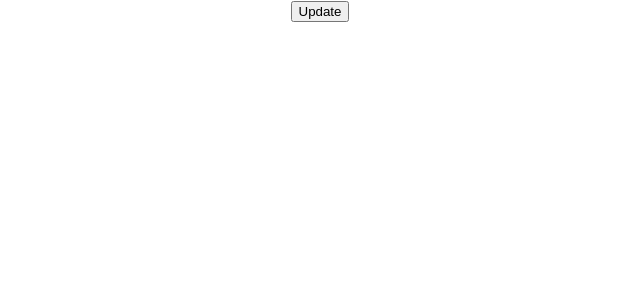
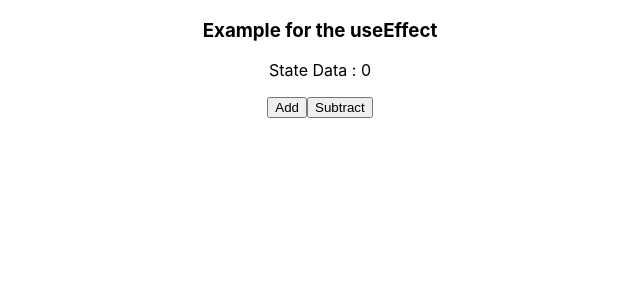
Before and after one commit to Wasiim12345/my_app_1, a React (Create React App) app: page / in a window 1280 px wide. Shown: the top 300 px of the page, without its empty margins (320-960 px from the left). Built offline with nearby package versions, Linux system fonts and the light colour scheme.

Commit message:
react life cycle method class

```diff
--- a/src/App.js
+++ b/src/App.js
@@ -20,6 +20,8 @@ import StudentParentGetData from './StudentParentGetData';
 import ReactLifeCycleMethodClass from './ReactLifeCycleMethodClass';
 import { useState } from 'react';
 import StudentComponentWillUnmount from './StudentComponentWillUnmount';
+import StudentUseEffect from './StudentUseEffect';
+import StudentLifeCycleMethod from './ReactLifeCycleMethod';
 
 function App() {
   // const [data, setData] = useState(1)
@@ -44,8 +46,10 @@ function App() {
       {/* <StudentParentGetData /> */}
       {/* <ReactLifeCycleMethodClass passData={data}/> */}
       {/* <button onClick={() => setData(data+1)}>Update Props</button> */}
-      <ReactLifeCycleMethodClass />
+      {/* <ReactLifeCycleMethodClass /> */}
       {/* <StudentComponentWillUnmount /> */}
+      {/* <StudentUseEffect /> */}
+      <StudentLifeCycleMethod />
     </div>
   );
 }
--- /dev/null
+++ b/src/ReactLifeCycleMethod.js
@@ -0,0 +1,45 @@
+import { useEffect, useState } from "react";
+
+function StudentLifeCycleMethod() {
+    const [data,setData] = useState(0);
+    console.log("StudentLifeCycleMethod is working....");
+
+    // mounting phase
+    /*useEffect(() => {
+        console.log("useEffect is working....");
+    },[]);*/
+
+    // updating phase
+    // useEffect(() => {
+    //     console.log("useEffect is working....");
+    // });
+    /*useEffect(() => {
+        console.log("useEffect is working....");
+    },[data]);*/
+
+    //unmounting
+    useEffect(() => {
+        console.log("useEffect is working....");
+        //anything is fired on the component mount
+        /*return{
+            //anything is fired on the component unmount
+
+        }*/
+    },[data]);
+
+
+    return(
+        <>
+            <h3>Example for the useEffect</h3>
+            {
+                console.log("render is working....")
+            }
+            <p>State Data : {data}</p>
+            {/* <button onClick={() => setData(data+1)}>Submit</button> */}
+            <button onClick={() => setData(data+1)}>Add</button>
+            <button onClick={() => setData(data-1)}>Subtract</button>
+        </>
+    )
+}
+
+export default StudentLifeCycleMethod;
--- /dev/null
+++ b/src/StudentUseEffect.js
@@ -0,0 +1,20 @@
+import { useEffect } from "react";
+
+function StudentUseEffect() {
+    console.log("StudentUseEffect is working....");
+
+    useEffect(() => {
+        console.log("useEffect is working....");
+    },[]);
+
+    return(
+        <>
+            <h3>Example for the useEffect</h3>
+            {
+                console.log("render is working....")
+            }
+        </>
+    )
+}
+
+export default StudentUseEffect;
```
